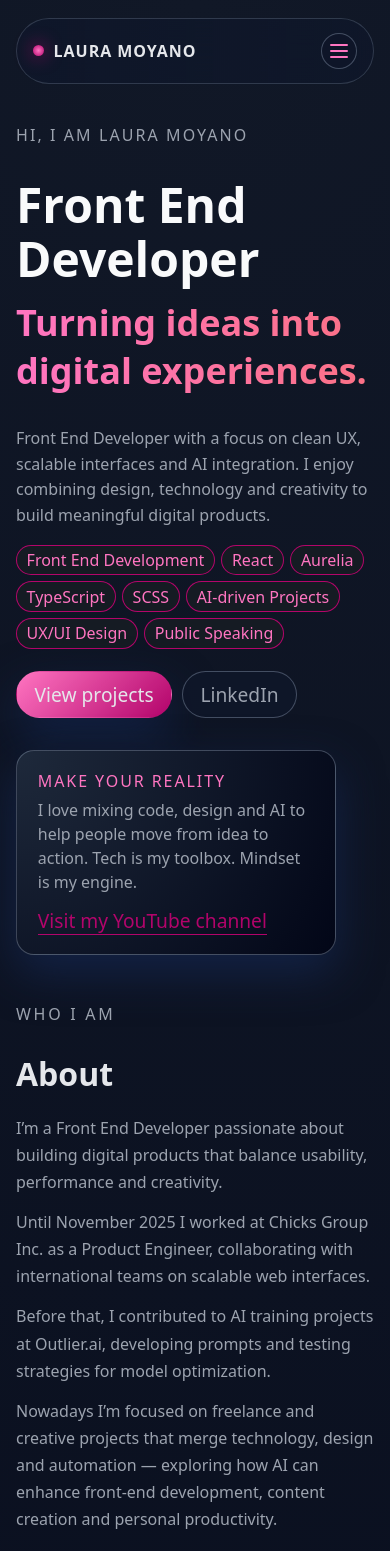
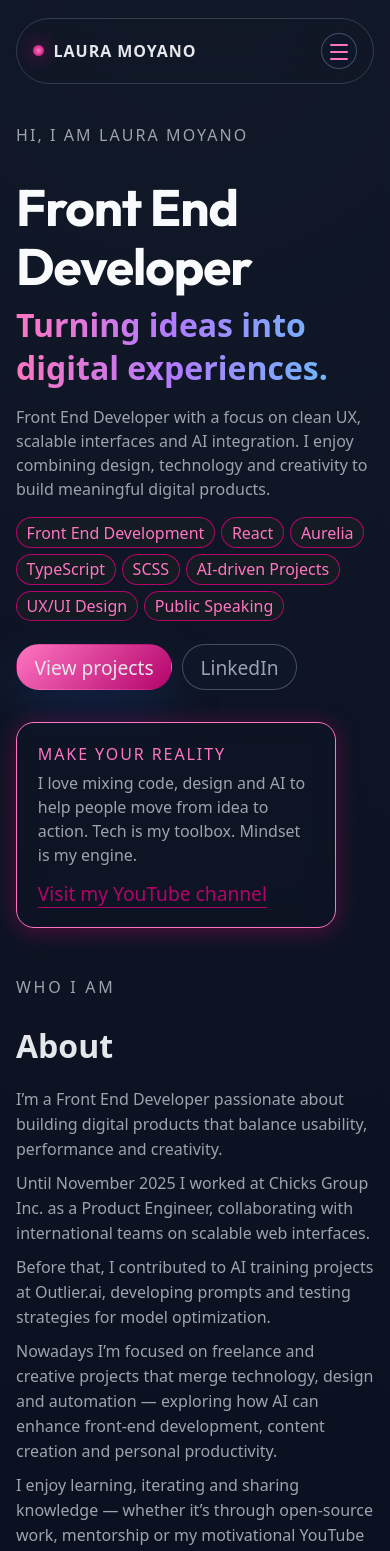
Before and after one commit to Laura-M-stack/laura-moyano-portfolio, a React (Vite) app: page / in a window 390 px wide. Shown: the top 1551 px of the page. Built offline with nearby package versions, Linux system fonts and the light colour scheme.

Commit message:
Adjust hero title behavior: single-line 'Front End Developer' on desktop, two-line layout on mobile; maintain natural wrapping for subtitle

```diff
--- a/index.html
+++ b/index.html
@@ -4,6 +4,7 @@
     <meta charset="UTF-8" />
     <title>Laura Moyano - Front End Developer</title>
     <meta name="viewport" content="width=device-width, initial-scale=1.0" />
+    <link href="https://fonts.googleapis.com/css2?family=Outfit:wght@600;700;800&family=Poppins:wght@600;700&display=swap" rel="stylesheet">
   </head>
   <body>
     <div id="root"></div>
--- a/src/data/profile.ts
+++ b/src/data/profile.ts
@@ -1,6 +1,6 @@
 export const profile = {
   name: 'Laura Moyano',
-  role: 'Front End Developer\nAI-driven Creator',
+  role: 'Front End Developer',
   location: 'Argentina · Remote friendly',
   tagline:
     'Front End Developer with a focus on clean UX, scalable interfaces and AI integration. I enjoy combining design, technology and creativity to build meaningful digital products.',
--- a/src/sections/Hero.tsx
+++ b/src/sections/Hero.tsx
@@ -49,6 +49,9 @@ export const Hero: React.FC = () => {
   const { language } = useLanguage();
   const h = heroText[language];
 
+  // 👇 título principal en una sola string, con espacio no separable
+  const titleMain = `${h.titleLine1}\u00A0${h.titleLine2}`;
+
   return (
     <motion.section
       className="hero"
@@ -66,12 +69,15 @@ export const Hero: React.FC = () => {
         </p>
 
         <h1 className="hero-title">
-          <span className="hero-title-main hero-title-line">
-            {h.titleLine1}
+          <span className="hero-title-main-group">
+            <span className="hero-title-main hero-title-line1">
+              {h.titleLine1}
+            </span>{' '}
+            <span className="hero-title-main hero-title-line2">
+              {h.titleLine2}
+            </span>
           </span>
-          <span className="hero-title-main hero-title-line">
-            {h.titleLine2}
-          </span>
+
           <span className="hero-subtitle">
             {h.subtitle}
           </span>
--- a/src/styles.css
+++ b/src/styles.css
@@ -54,13 +54,11 @@ p {
     justify-content: space-between;
     padding: 0.9rem 1.4rem;
     margin-bottom: 1.5rem;
-    -webkit-backdrop-filter: blur();
+    -webkit-backdrop-filter: blur(18px);
     backdrop-filter: blur(18px);
-    background: linear-gradient(to right,
-            rgba(15, 23, 42, 0.9),
-            rgba(15, 23, 42, 0.75));
+    background: transparent;
     border-radius: var(--radius-full);
-    border: 1px solid rgba(148, 163, 184, 0.25);
+    border: 1px solid rgba(148, 163, 184, 0.28);
 }
 
 .navbar-left {
@@ -162,20 +160,20 @@ p {
     transition: all 0.3s ease;
 }
 
-/* centrado exacto: 3 líneas equidistantes */
+/* 3 líneas equidistantes (hamburguesa) */
 .navbar-toggle .bar.top {
-  top: 13px;
+    top: 10px;
 }
 
 .navbar-toggle .bar.middle {
-  top: 13px;
+    top: 17px;
 }
 
 .navbar-toggle .bar.bottom {
-  top: 22px;
+    top: 24px;
 }
 
-/* animación al abrir */
+/* animación al abrir (X) */
 .navbar-toggle.is-open .bar.top {
     transform: rotate(45deg);
     top: 17px;
@@ -188,15 +186,6 @@ p {
 .navbar-toggle.is-open .bar.bottom {
     transform: rotate(-45deg);
     top: 17px;
-}
-
-/* mostrar solo en mobile */
-@media (max-width: 640px) {
-  .navbar-toggle {
-    display: inline-flex;
-    align-items: center;
-    justify-content: center;
-  }
 }
 
 /* Hero */
@@ -224,35 +213,62 @@ p {
 }
 
 .hero-title {
-    font-size: clamp(3rem, 6vw, 3.6rem);
   line-height: 1.12;
-    margin: 0 0 0.9rem;
+  margin: 0;
 }
 
+/* grupo solo del título blanco */
+.hero-title-main-group {
+  font-size: clamp(3.2rem, 5.8vw, 3.8rem);
+  display: block;
+  white-space: nowrap;
+}
+
+/* palabras del título blanco */
 .hero-title-main {
-    display: block;
+  display: inline-block;
+  font-family: "Outfit", "Poppins", "Raleway", sans-serif;
   font-weight: 700;
+  letter-spacing: -0.02em;
   color: #f9fafb;
 }
 
+/* línea de color debajo */
 .hero-subtitle {
   display: block;
-    margin-top: 0.8rem;
-    font-size: 0.75em;
+  margin-top: 0.5rem;
+  font-size: clamp(2rem, 4.6vw, 2.6rem);
   line-height: 1.35;
-    background-image: linear-gradient(90deg, var(--primary) 0%, #fb7185 100%);
+  max-width: 28ch;
+  background-image: linear-gradient(90deg, #ff75c1 0%, #b07cff 45%, #5ac8fa 100%);
+  -webkit-background-clip: text;
   background-clip: text;
-    -webkit-background-clip: text;
   color: transparent;
   -webkit-text-fill-color: transparent;
   font-weight: 600;
 }
 
+@media (max-width: 640px) {
+  .hero-title-main-group {
+    white-space: normal;
+  }
+
+  .hero-title-line1::after {
+    content: "";
+    display: block;
+  }
+}
+
+  .hero-title-line1::after {
+    content: "";
+    display: block;
+  }
+
   .hero-tagline {
+    font-size: 1.2rem;
+    color: var(--muted);
+    line-height: 1.5;
     margin: 0;
-    font-size: 1.2rem;
-    line-height: 1.6;
-    color: var(--muted);
   }
 
 .hero-tags {
@@ -310,14 +326,19 @@ p {
     justify-content: flex-end;
 }
 
+/* Hero card como glass */
+
 .hero-card {
     width: 100%;
     max-width: 320px;
     padding: 1.2rem 1.3rem;
     border-radius: var(--radius-lg);
-    background: radial-gradient(circle at top left, #1e293b, #020617);
-    border: 1px solid rgba(148, 163, 184, 0.4);
-    box-shadow: var(--shadow-soft);
+    background: transparent;
+    border: 1px solid var(--primary);
+    -webkit-backdrop-filter: blur(12px);
+    backdrop-filter: blur(12px);
+    box-shadow: 0 3px 22px rgba(216, 0, 123, 0.35);
+
 }
 
 .hero-card-title {
@@ -342,12 +363,13 @@ p {
     text-decoration: none;
     color: var(--primary-soft);
     border-bottom: 1px solid var(--primary-soft);
+    transition: all 0.18s ease-out;
 }
 
 .hero-card-link:hover {
     transform: translateY(-1px);
     color: var(--primary);
-    border-bottom: 1px solid var(--primary-soft);
+    border-bottom: 1px solid var(--primary);
 }
 
 /* Section base */
@@ -376,9 +398,9 @@ p {
 /* Text utilities */
 
 .paragraph {
-    margin: 0 0 0.8rem;
+    margin: 0 0 0.6rem;
     font-size: 1.2rem;
-    line-height: 1.7;
+    line-height: 1.55;
     color: var(--muted);
 }
 
@@ -394,10 +416,13 @@ p {
 }
 
 .card {
-    background: var(--bg-elevated);
+    background: transparent;
+    border: 1px solid var(--primary-soft);
+    -webkit-backdrop-filter: blur(12px);
+    backdrop-filter: blur(12px);
     border-radius: var(--radius-lg);
-    padding: 1.5rem 1.6rem;
-    border: 1px solid var(--primary);
+    padding: 1rem 1.1rem;
+    box-shadow: 0 3px 3px rgba(216, 0, 123, 0.35);
 }
 
 .card-header {
@@ -446,6 +471,7 @@ p {
     text-decoration: none;
     color: var(--primary-soft);
     border-bottom: 1px solid var(--primary-soft);
+    transition: all 0.18s ease-out;
 }
 
 .card-link:hover {
@@ -523,15 +549,25 @@ p {
     margin-top: 0.6rem;
 }
 
+/* Contact cards como glass también */
+
 .contact-card {
     display: block;
     padding: 0.85rem 0.9rem;
     border-radius: var(--radius-lg);
-    background: var(--bg-soft);
-    border: 1px solid var(--border-subtle);
+    background: transparent;
+    border: 1px solid var(--primary);
+    -webkit-backdrop-filter: blur(12px);
+    backdrop-filter: blur(12px);
     text-decoration: none;
     color: var(--text);
-    transition: all 0.18s ease-out;
+    transition: all 0.25s ease-out;
+    box-shadow: 0 2px 18px rgba(0, 0, 0, 0.25);
+}
+
+.contact-card:hover {
+    transform: translateY(-1px);
+    box-shadow: 0 3px 20px rgba(216, 0, 123, 0.35);
 }
 
 .contact-card h3 {
@@ -543,11 +579,6 @@ p {
     margin: 0.2rem 0 0;
     font-size: 0.85rem;
     color: var(--muted);
-}
-
-.contact-card:hover {
-    border-color: var(--primary);
-    transform: translateY(-1px);
 }
 
 /* Footer */
@@ -570,23 +601,23 @@ p {
     inset: 0;
     z-index: -1;
     background: radial-gradient(circle at top,
-            rgba(251, 113, 133, 0.24),
-            transparent 55%);
-    filter: blur(18px);
+            var(--primary) 0%,
+            transparent 50%);
+    filter: blur(25px);
     transform: translateY(-40%);
-    opacity: 0.5;
-    animation: footerGlow 8s ease-in-out infinite alternate;
+    opacity: 0.1;
+    animation: footerGlow 5s ease-in-out infinite alternate;
 }
 
 @keyframes footerGlow {
     0% {
         transform: translateY(-42%) scale(1);
-        opacity: 0.35;
+        opacity: 0.20;
     }
 
     100% {
         transform: translateY(-35%) scale(1.08);
-        opacity: 0.8;
+        opacity: 0.6;
     }
 }
 
@@ -625,7 +656,9 @@ p {
         top: 3.3rem;
         padding: 0.7rem 0.75rem;
         border-radius: var(--radius-lg);
-        background: rgba(15, 23, 42, 0.98);
+        background: rgba(10, 12, 20, 0.96);
+        -webkit-backdrop-filter: blur(18px);
+        backdrop-filter: blur(18px);
         border: 1px solid var(--border-subtle);
         box-shadow: 0 18px 45px rgba(15, 23, 42, 0.9);
     }
@@ -644,22 +677,8 @@ p {
 
     .navbar-toggle {
         display: inline-flex;
-    }
-
-    .navbar-toggle span:nth-child(1) {
-        transform: translateY(-3px);
-    }
-
-    .navbar-toggle span:nth-child(2) {
-        transform: translateY(3px);
-    }
-
-    .navbar-toggle.is-open span:nth-child(1) {
-        transform: rotate(45deg);
-    }
-
-    .navbar-toggle.is-open span:nth-child(2) {
-        transform: rotate(-45deg);
+        align-items: center;
+        justify-content: center;
     }
 
     .lang-toggle--desktop {
```
Lines whose indentation alone changed are shown as unchanged.
